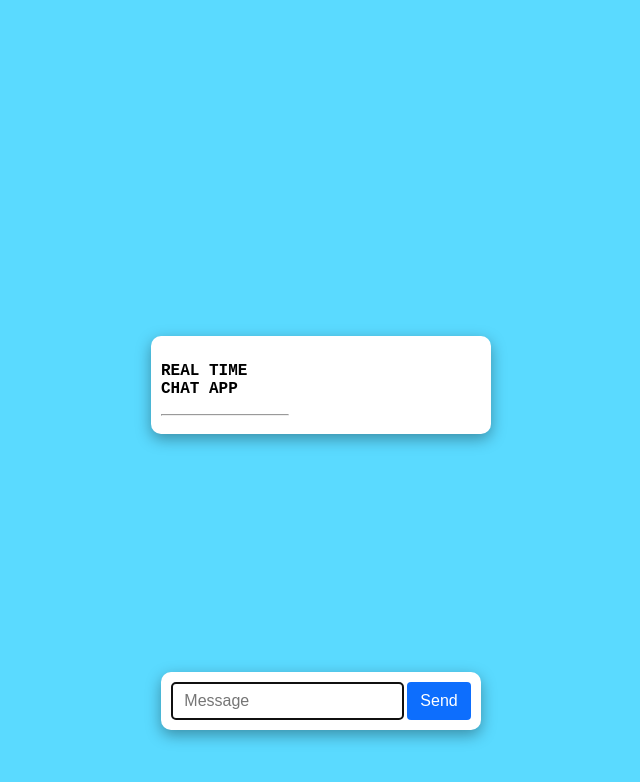
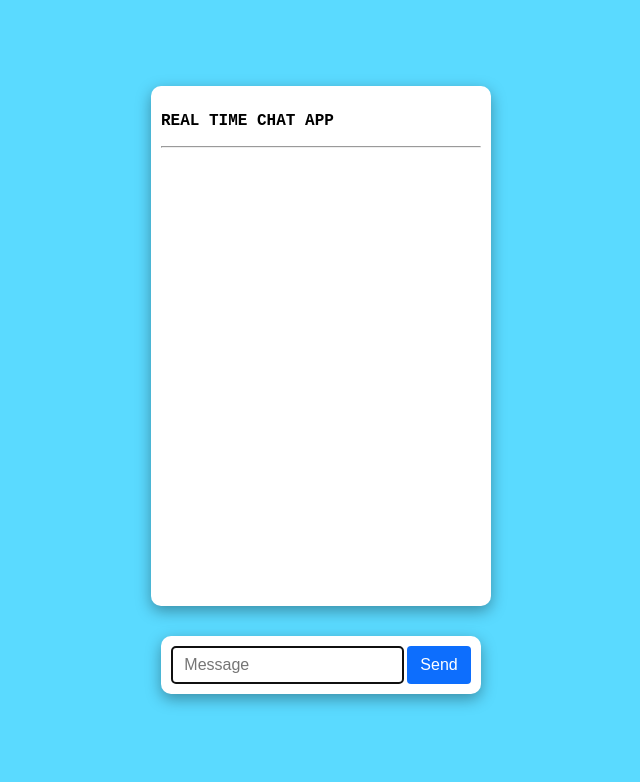
Before and after one commit to Chetan3327/test, a website: page index.html in a window 1280 px wide. Shown: the whole page, without its empty margins (319-959 px from the left). Drawn offline with nearby package versions, Linux system fonts and the light colour scheme; no server answers.

Commit message:
fixed scroll problem

```diff
--- a/index.html
+++ b/index.html
@@ -36,8 +36,8 @@
         .controls {
             align-items: center;
             justify-content: space-around;
-            position: absolute;
-            bottom: 50px;
+            /* position: absolute;
+            bottom: 50px; */
             /* width: 40%; */
             margin-bottom: 20px;
             display: flex;
@@ -48,8 +48,11 @@
         }
 
         .messageArea {
-            width: 40%;
+            width: 100%;
+            overflow: auto;
+            height: 500px; /* Set the desired height for the scrollable area */
         }
+
 
         .messageBox {
             /* border: 2px solid #dedede; */
@@ -170,9 +173,9 @@
         let chatContent = document.createElement("p");
         chatContent.textContent = chat;
         let hr = document.createElement('hr')
-
         messageArea.appendChild(chatContent);
         messageArea.appendChild(hr)
+        messageArea.scrollTop = messageArea.scrollHeight;
     });
 </script>
 
```
